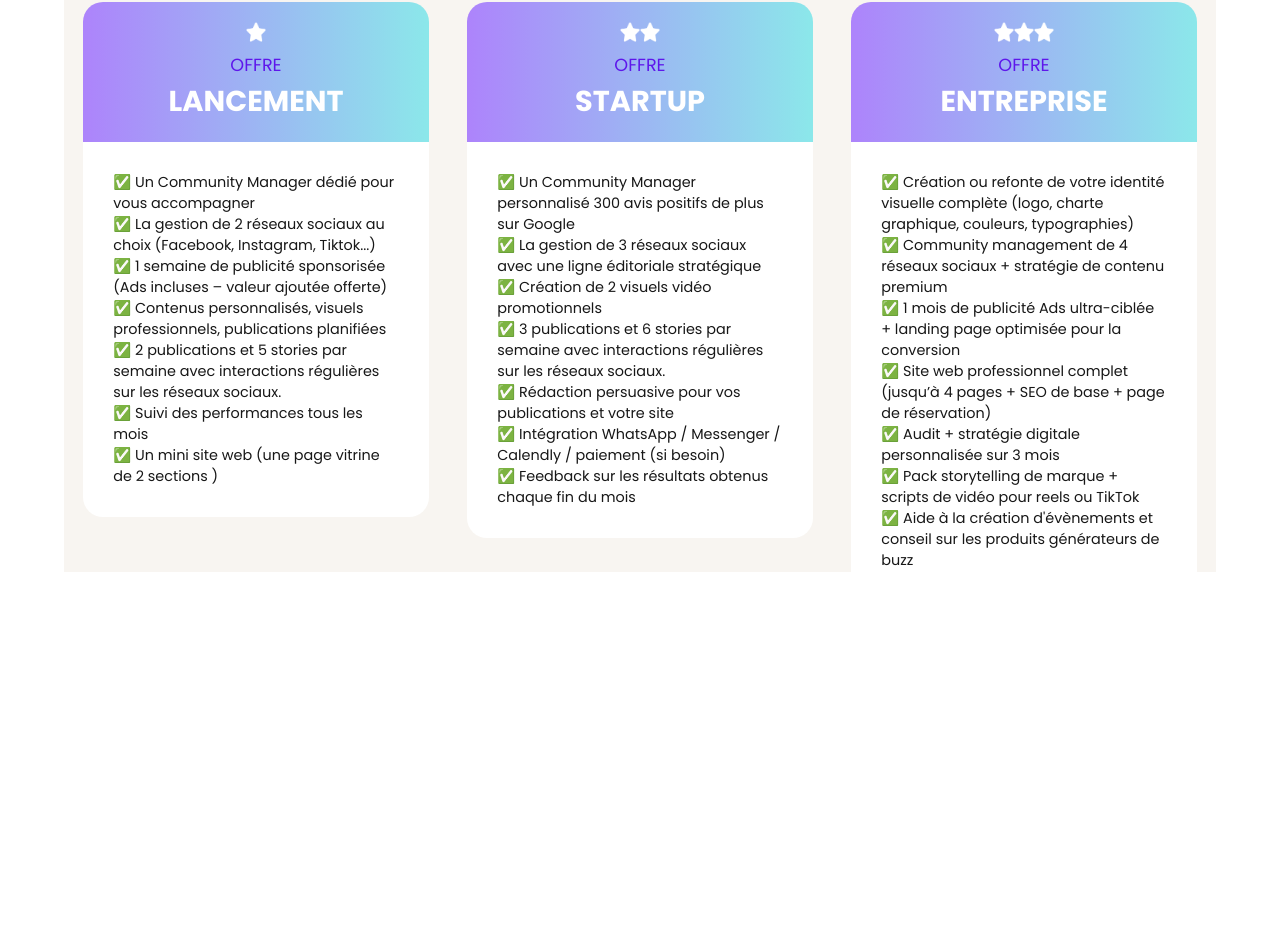
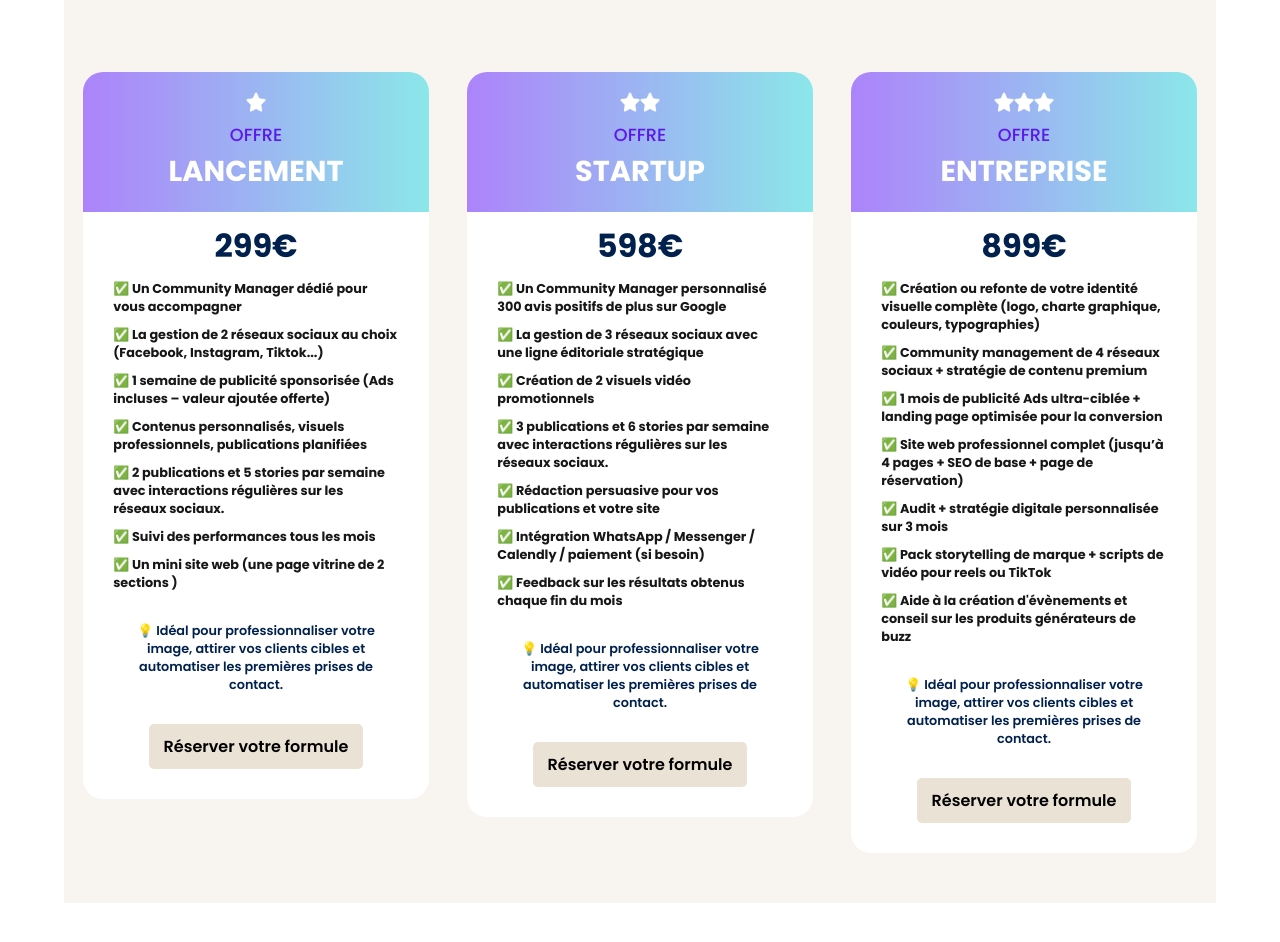
Before and after one commit to MarcRAMADISON/webillion, a Next.js app: page / in a window 1280 px wide. Shown: the part 2900-3842 px from the top of the page. Before the commit the page ends 3472 px from the top, so only its background shows below. Built offline with nearby package versions, Linux system fonts and the light colour scheme.

Commit message:
beggin services

```diff
--- a/src/app/components/offres/offres.module.css
+++ b/src/app/components/offres/offres.module.css
@@ -5,7 +5,8 @@
    place-self: center;
    width:90vw;
    height: fit-content;
-   margin-top:150px
+   margin:150px 0px;
+   padding: 0;
 }
 .title{
     color:#00214d;
@@ -24,9 +25,11 @@
     grid-template-columns: repeat(3,1fr);
     width:100%;
     background-color: #f8f5f1;
-    height:600px;
+    height:auto;
     margin-top: 100px;
+    position:relative;
 }
+
 .header::before {
     content: "";
     position: absolute;
@@ -42,8 +45,8 @@
     flex-direction: column;
     align-items: center;
     width:90%;
-    max-width: 400px;
-    margin: 30px auto auto auto;
+    max-width: 450px;
+    margin: 100px auto auto auto;
     padding: 20px;
     place-self:center;
     position: relative;
@@ -55,20 +58,21 @@
     display: flex;
     flex-direction: column;
     width:90%;
-    max-width: 400px;
+    max-width: 450px;
     height:auto;
+    min-height: 570px;
     background-color: #fff;
-    margin:auto;
+    margin:auto auto 50px auto;
     place-self: center;
     border-radius: 0px 0px 20px 20px;
-    padding: 30px;
+    padding: 10px 30px 30px 30px;
 
 }
 
 .label{
     color:#5e17eb;
     font-size: 1.1rem;
-    font-weight: 400;
+    font-weight: 450;
     text-transform: uppercase;
 }
 
@@ -81,6 +85,29 @@
 }
 
 .description{
-    font-size: 0.9rem;
-    font-weight: 400;
+    font-size: 0.8rem;
+    font-weight: 700;
+    margin-top: 10px;
 }
+
+.price{
+    color:#00214d;
+    font-size: 2rem;
+    place-self: center;
+    margin:auto
+}
+.info{
+    color:#00214d;
+    font-size: 0.8rem;
+    margin:30px 0px;
+    font-weight: 600;
+    text-align: center;
+}
+.button{
+    padding: 10px 15px;
+    place-self: center;
+    color:#000;
+    font-weight: 600;
+    background-color: #ebe2d6;
+    border-radius: 5px;
+}
--- a/src/app/components/offres/page.jsx
+++ b/src/app/components/offres/page.jsx
@@ -30,12 +30,19 @@ function Offres() {
                         <h2 className={styles.offre}>{offre.offre}</h2>
                     </div>
                     <div className={styles.bodyCard}>
+                        <h3 className={styles.price}>{offre.price}€</h3>
                         {
                             offre.descriptions.map((description)=>{
                                 return <h3 className={styles.description}>{description}</h3>
                             })
                         }
+                        <h3 className={styles.info}>💡 Idéal pour professionnaliser votre image, attirer vos clients cibles et automatiser les premières prises de contact.</h3>
+                        <div className={styles.button}>
+                        Réserver votre formule
+                        </div>
                     </div>
+                    <div className={styles.onglet1}></div>
+
                 </div>
             })
         }
```
